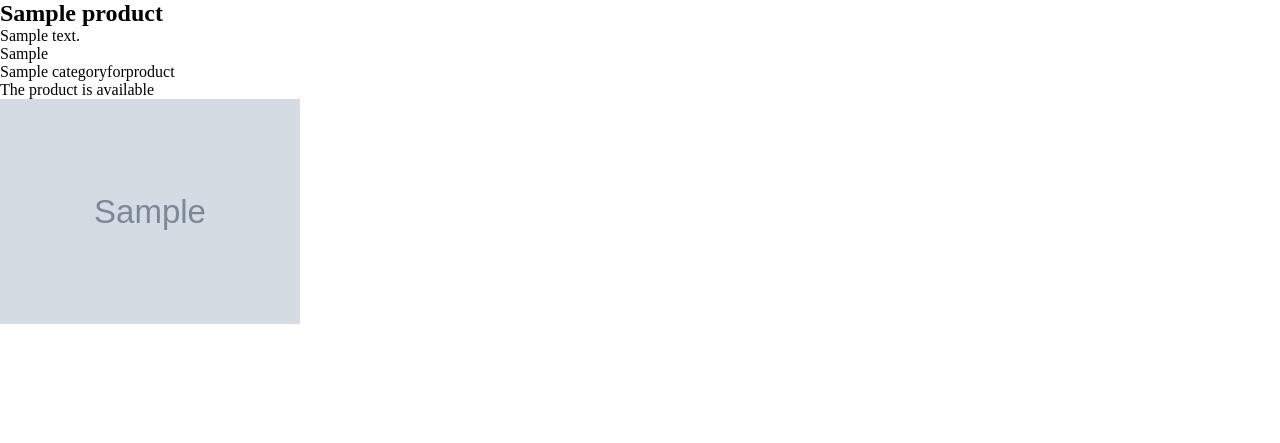
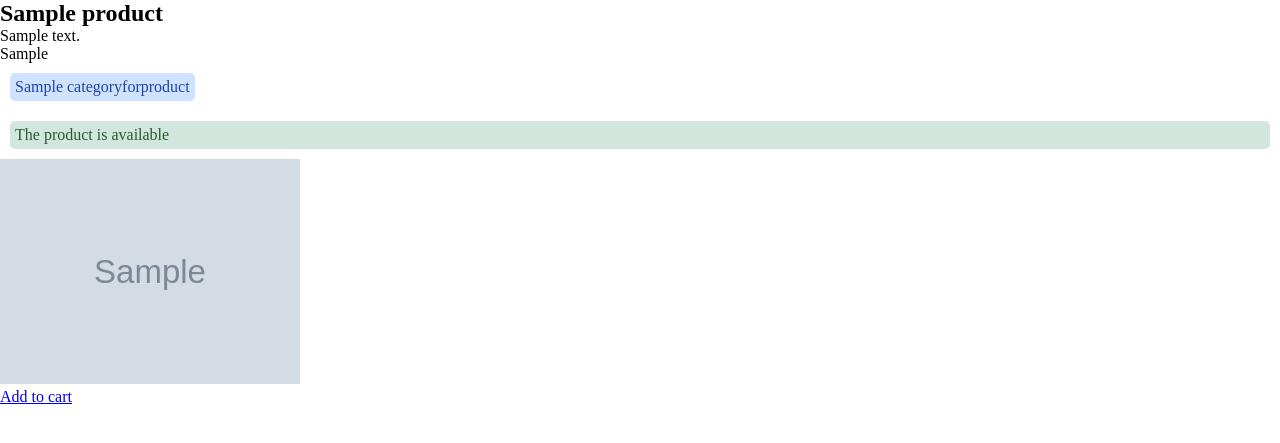
Before and after one commit to alirahmnicode/e-commerce-, a Django app: a page that uses product/templates/product/detail.html in a window 1280 px wide. Shown: the top 443 px of the page. Run offline with Django 4.2, Linux system fonts and the light colour scheme; tables that the repository leaves empty hold one stand-in row (values such as "Sample post"); grey boxes marked "Sample" are stand-in pictures.

Commit message:
save object in cart

```diff
--- a/cart/urls.py
+++ b/cart/urls.py
@@ -1,6 +1,9 @@
 from django.urls import path
+from .views import CartView, AddToCartView
 
-app_name = 'cart'
+app_name = "cart"
 
 urlpatterns = [
+    path("", CartView.as_view(), name="index"),
+    path("add/<int:pk>/", AddToCartView.as_view(), name="add"),
 ]
--- a/product/templates/product/detail.html
+++ b/product/templates/product/detail.html
@@ -20,18 +20,21 @@
         <!-- categories -->
         <div class="categories">
             {% for category in product.category.all %}
-            <div><span>{{category.name}}</span></div>
+            <div class="category opt"><span>{{category.name}}</span></div>
             {% endfor %}
         </div>
 
         <!-- check if product avalble -->
         {% if product.available %}
-        <p>The product is available </p>
+        <p class="success">The product is available </p>
         {% else %}
-        <p>The product is not available </p>
+        <p class="danger">The product is not available </p>
         {% endif %}
 
         <img src="{{product.image.url}}" alt="">
+        <div class="add-to-cart">
+            <a href="{% url 'cart:add' pk=product.pk%}">Add to cart</a>
+        </div>
     </div>
 </div>
 {% endblock content %}
--- a/static/style.css
+++ b/static/style.css
@@ -4,7 +4,35 @@
     box-sizing: border-box;
 }
 
+.opt {
+    background-color: #cfe2ff;
+    color: #2242a4;
+    padding: 5px;
+    border-radius: 5px;
+    margin: 10px;
+}
+
+.success {
+    background-color: #d1e7dd;
+    color: #2b5734;
+    padding: 5px;
+    border-radius: 5px;
+    margin: 10px;
+}
+
+.danger {
+    background-color: #f8d7da;
+    color: #842029;
+    padding: 5px;
+    border-radius: 5px;
+    margin: 10px;
+}
+
 /* products */
 .product img {
     width: 300px;
 }
+
+.product .categories {
+    display: flex;
+}
--- a/templates/index.html
+++ b/templates/index.html
@@ -6,6 +6,7 @@ home
 
 
 {% block content %}
+<a href="{% url 'cart:index' %}">cart</a>
 <div class="products">
 
     {% for product in object_list %}
```
Also changed, not shown: cart/cart.py (added, +27 -0 lines), cart/templates/cart/cart.html (added, +14 -0 lines), cart/views.py (+20 -2 lines).
